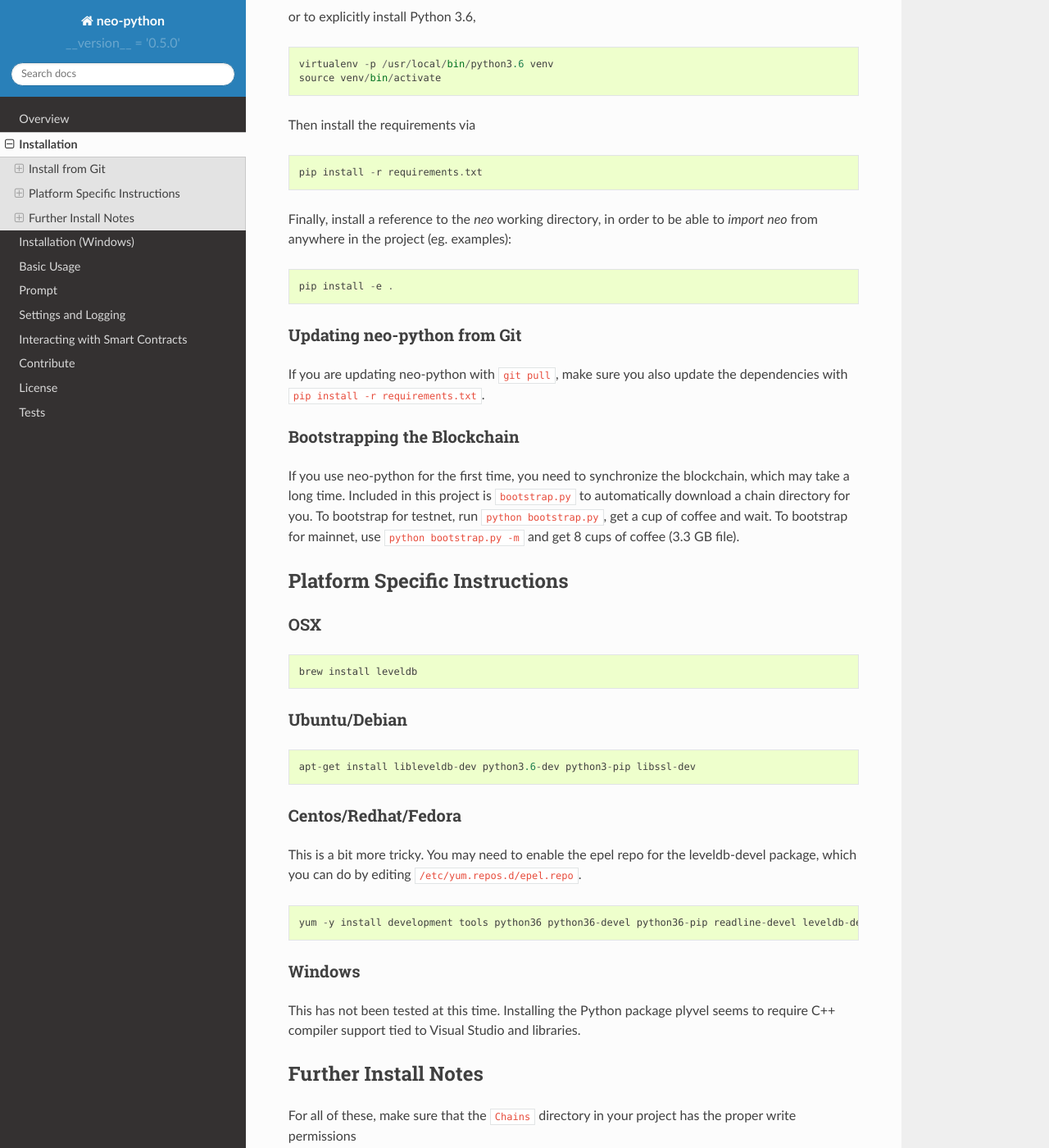
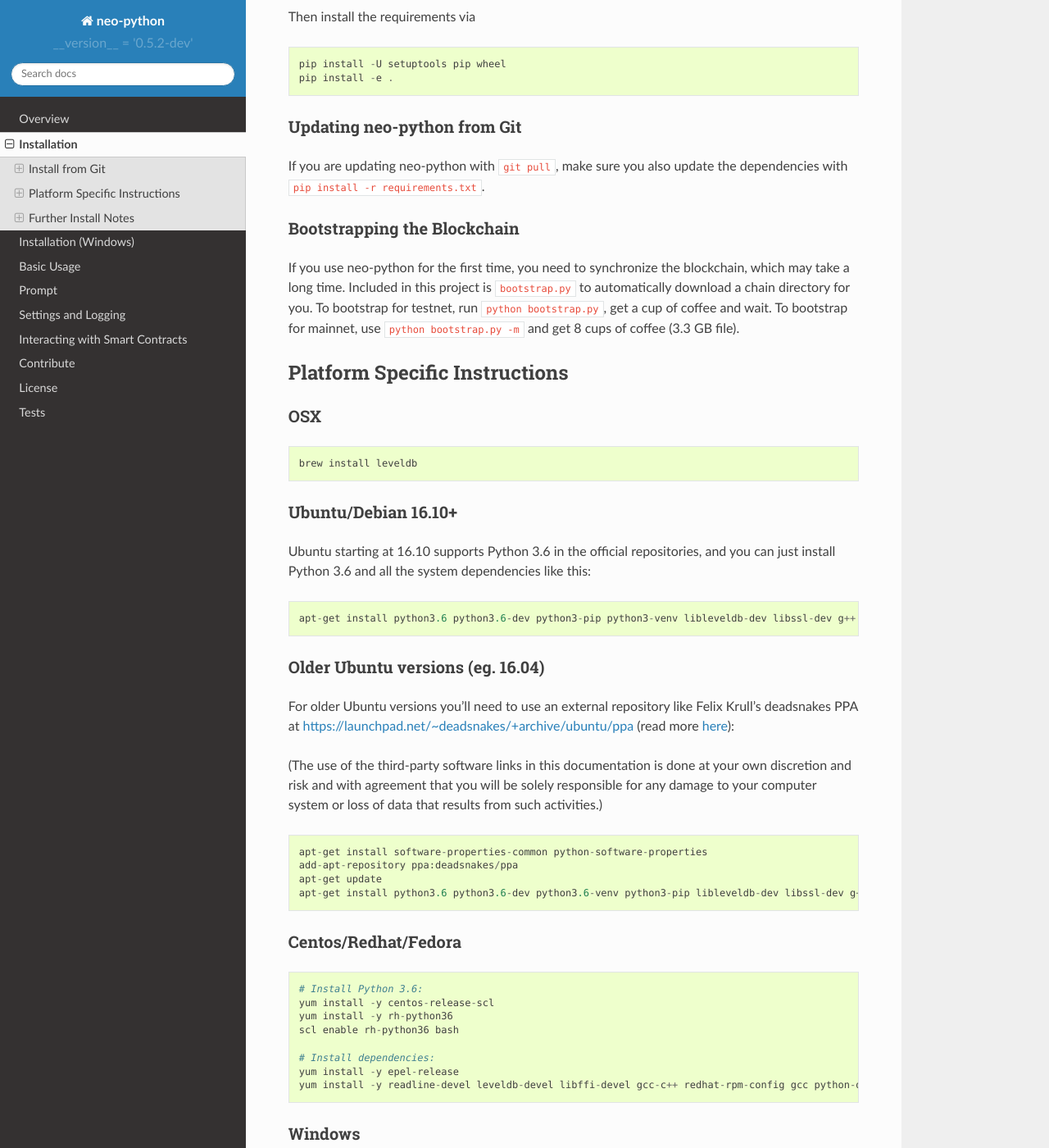
Before and after one commit to ddi-lab/generion-middleware, a Sphinx documentation site: the page built from docs/source/install.rst, in a window 1280 px wide and 1400 px high, scrolled down 555 px. Shown: the whole window at 82% size. Built offline with Sphinx 7.4.7 and the Read the Docs theme 2.0.0, drawn with Linux system fonts in a browser that asks for light colours; some of the changed text lies outside the part shown.

```diff
--- a/docs/source/conf.py
+++ b/docs/source/conf.py
@@ -77,9 +77,9 @@
 # built documents.
 #
 # The short X.Y version.
-version = "__version__ = '0.5.0'"
+version = "__version__ = '0.5.2-dev'"
 # The full version, including alpha/beta/rc tags.
-release = "__version__ = '0.5.0'"
+release = "__version__ = '0.5.2-dev'"
 
 # The language for content autogenerated by Sphinx. Refer to documentation
 # for a list of supported languages.
--- a/docs/source/install.rst
+++ b/docs/source/install.rst
@@ -18,28 +18,14 @@
 
 ::
 
-    python3 -m venv venv
-    source venv/bin/activate
-
-or to explicitly install Python 3.6,
-
-::
-
-    virtualenv -p /usr/local/bin/python3.6 venv
+    python3.6 -m venv venv
     source venv/bin/activate
 
 Then install the requirements via
 
 ::
 
-    pip install -r requirements.txt
-
-
-Finally, install a reference to the `neo` working directory, in order to be able to `import neo` from
-anywhere in the project (eg. examples):
-
-::
-
+    pip install -U setuptools pip wheel
     pip install -e .
 
 
@@ -65,27 +51,50 @@
 
     brew install leveldb
 
-Ubuntu/Debian
-"""""""""""""
+
+Ubuntu/Debian 16.10+
+""""""""""""""""""""
+
+Ubuntu starting at 16.10 supports Python 3.6 in the official repositories, and you can just install Python 3.6 and all the system dependencies like this:
 
 ::
 
-    apt-get install libleveldb-dev python3.6-dev python3-pip libssl-dev
+    apt-get install python3.6 python3.6-dev python3-pip python3-venv libleveldb-dev libssl-dev g++
 
+
+Older Ubuntu versions (eg. 16.04)
+"""""""""""""""""""""""""""""""""
+
+For older Ubuntu versions you'll need to use an external repository like Felix Krull's deadsnakes PPA at https://launchpad.net/~deadsnakes/+archive/ubuntu/ppa (read more `here <https://askubuntu.com/questions/865554/how-do-i-install-python-3-6-using-apt-get>`_):
+
+(The use of the third-party software links in this documentation is done at your own discretion and risk and with agreement that you will be solely responsible for any damage to your computer system or loss of data that results from such activities.)
+
+::
+
+    apt-get install software-properties-common python-software-properties
+    add-apt-repository ppa:deadsnakes/ppa
+    apt-get update
+    apt-get install python3.6 python3.6-dev python3.6-venv python3-pip libleveldb-dev libssl-dev g++
 
 
 Centos/Redhat/Fedora
 """"""""""""""""""""
 
-This is a bit more tricky. You may need to enable the epel repo for the leveldb-devel package, which you can do by editing ``/etc/yum.repos.d/epel.repo``.
-
 ::
 
-    yum -y install development tools python36 python36-devel python36-pip readline-devel leveldb-devel libffi-devel
+    # Install Python 3.6:
+    yum install -y centos-release-scl
+    yum install -y rh-python36
+    scl enable rh-python36 bash
+
+    # Install dependencies:
+    yum install -y epel-release
+    yum install -y readline-devel leveldb-devel libffi-devel gcc-c++ redhat-rpm-config gcc python-devel openssl-devel
 
 
 Windows
 """""""
+
 This has not been tested at this time. Installing the Python package plyvel seems to require C++ compiler support tied to Visual Studio and libraries.
 
 
--- a/neo/__init__.py
+++ b/neo/__init__.py
@@ -1 +1 @@
-__version__ = '0.5.0'
+__version__ = '0.5.2-dev'
--- a/prompt.py
+++ b/prompt.py
@@ -748,7 +748,7 @@
                     print("Total operations executed: %s " % num_ops)
                     print("Results:")
                     print("\t(Raw) %s" % [str(item) for item in results])
-                    print("\t(Int) %s" % [item.GetBigInteger() for item in results])
+                    #print("\t(Int) %s" % [item.GetBigInteger() for item in results])
                     print("\t(Str) %s" % [item.GetString() for item in results])
                     print("\t(Bool) %s" % [item.GetBoolean() for item in results])
                     print("Deploy Invoke TX GAS cost: %s " % (tx.Gas.value / Fixed8.D))
```
Also changed, not shown: 5 other files.
